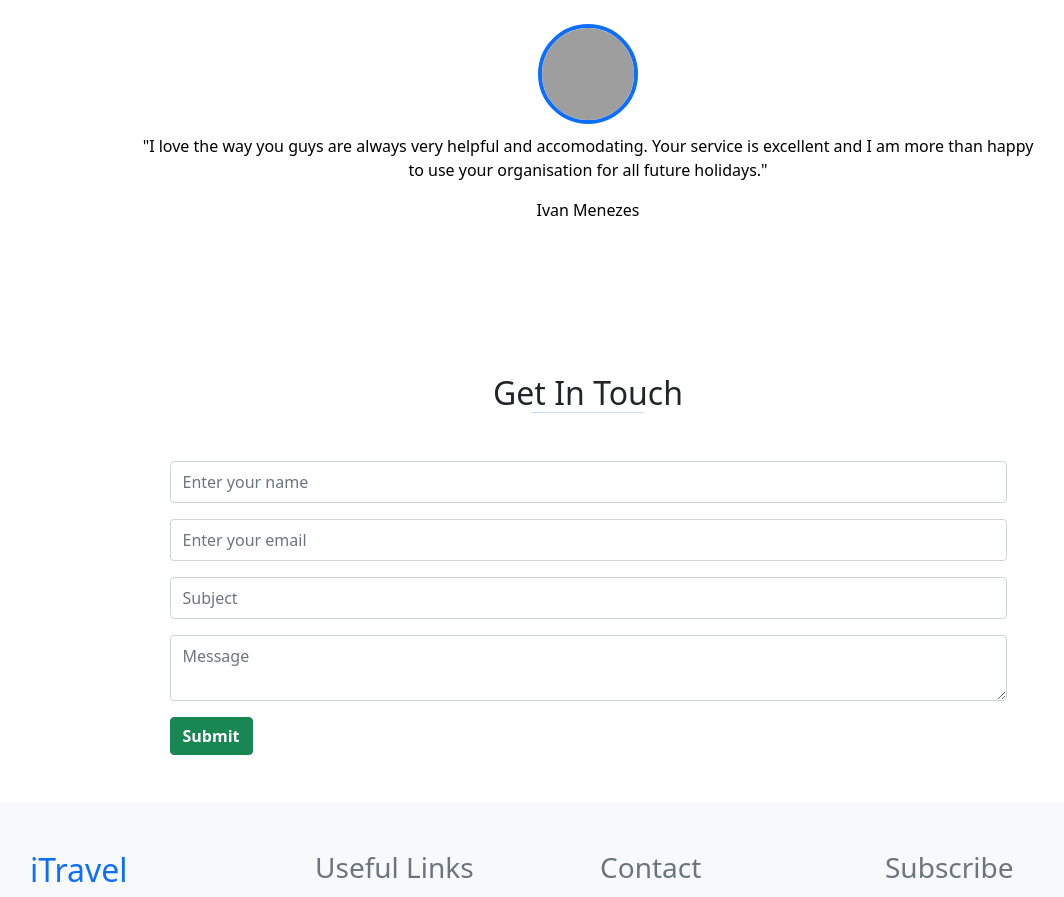
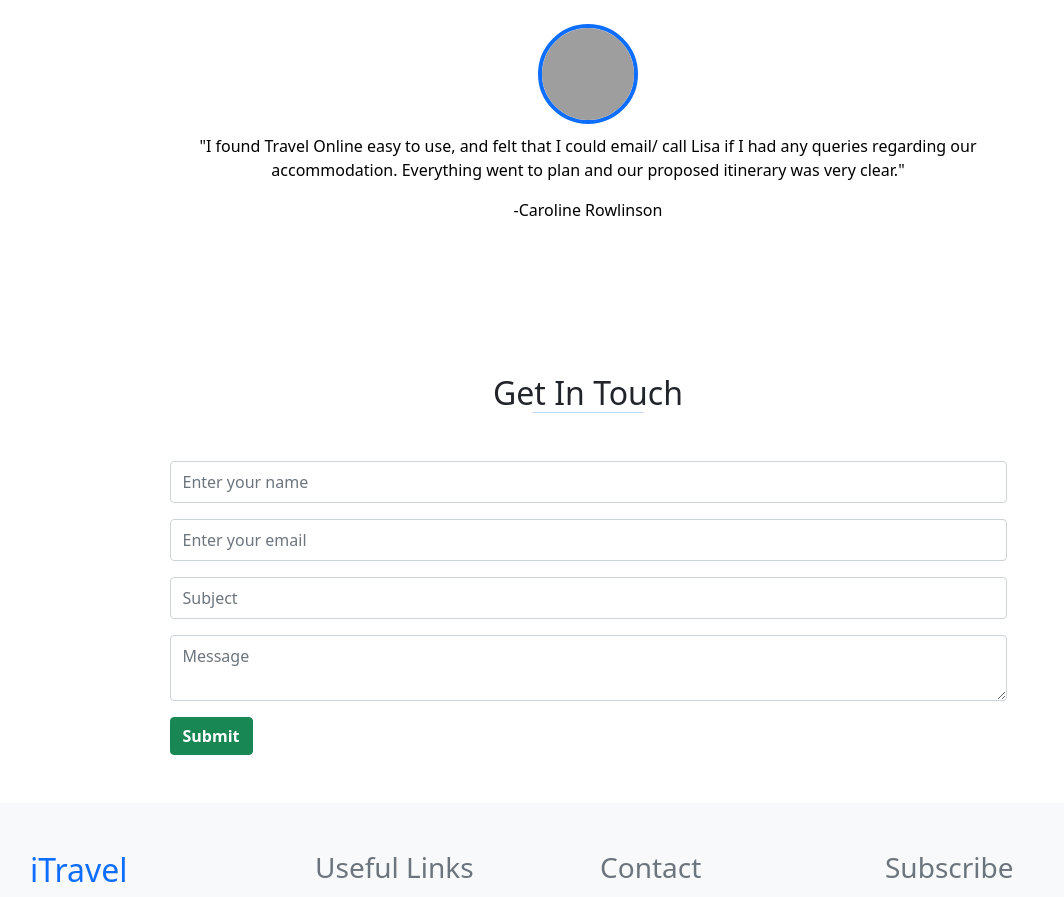
Before and after one commit to wdmahbubur/tourism-or-delivery-website-client-side, a React (Create React App) app: page / in a window 1280 px wide. Shown: the part 1800-2697 px from the top of the page, without its empty margins (52-1116 px from the left). Built offline with nearby package versions, Linux system fonts and the light colour scheme; no server answers; grey boxes are pictures that could not be loaded.

Commit message:
index update

```diff
--- a/public/index.html
+++ b/public/index.html
@@ -1,14 +1,12 @@
 <!DOCTYPE html>
 <html lang="en">
+
 <head>
   <meta charset="utf-8" />
-    <link rel="icon" href="%PUBLIC_URL%/favicon.ico" />
+  <link rel="icon" href="https://i.ibb.co/ZcHY4jn/favicon.png" />
   <meta name="viewport" content="width=device-width, initial-scale=1" />
   <meta name="theme-color" content="#000000" />
-    <meta
-      name="description"
-      content="Web site created using create-react-app"
-    />
+  <meta name="description" content="Web site created using create-react-app" />
   <link rel="apple-touch-icon" href="%PUBLIC_URL%/logo192.png" />
   <!--
       manifest.json provides metadata used when your web app is installed on a
@@ -24,8 +22,9 @@
       work correctly both with client-side routing and a non-root public URL.
       Learn how to configure a non-root public URL by running `npm run build`.
     -->
-    <title>React App</title>
+  <title>iTravel</title>
 </head>
+
 <body>
   <noscript>You need to enable JavaScript to run this app.</noscript>
   <div id="root"></div>
@@ -40,4 +39,5 @@
       To create a production bundle, use `npm run build` or `yarn build`.
     -->
 </body>
+
 </html>
--- a/src/components/Testimonials/Testimonials.js
+++ b/src/components/Testimonials/Testimonials.js
@@ -27,8 +27,8 @@ const Testimonials = () => {
                         alt="First slide"
                     />
                     <Carousel.Caption>
-                        <blockquote>"I love the way you guys are always very helpful and accomodating. Your service is excellent and I am more than happy to use your organisation for all future holidays."</blockquote>
-                        <p>Ivan Menezes</p>
+                        <blockquote>"I found Travel Online easy to use, and felt that I could email/ call Lisa if I had any queries regarding our accommodation. Everything went to plan and our proposed itinerary was very clear."</blockquote>
+                        <p>-Caroline Rowlinson</p>
                     </Carousel.Caption>
                 </Carousel.Item>
                 <Carousel.Item>
--- a/src/components/pages/ManageAllBooking/ManageAllBooking.js
+++ b/src/components/pages/ManageAllBooking/ManageAllBooking.js
@@ -68,8 +68,6 @@ const ManageAllBooking = () => {
                     </Thead>
                     <Tbody>
                         {
-
-                            bookings.length > 0 ?
                             bookings.map(booking => <Tr key={booking._id}>
                                 <Td>{count++}</Td>
                                 <Td>{booking.tour}</Td>
@@ -81,12 +79,7 @@ const ManageAllBooking = () => {
                                 <Td><Button variant="success" onClick={() => approvedBooking(booking._id)}>Approved Booking</Button></Td>
                                 <Td><Button variant="danger" onClick={() => cancelBooking(booking._id)}>Cancel Booking</Button></Td>
                             </Tr>)
-                                :
-                                <Tr>
-                                    <Td colSpan="8" className="text-center text-warning">
-                                        No Booking Found
-                                    </Td>
-                                </Tr>
+
                         }
                     </Tbody>
                 </Table>
--- a/src/components/pages/MyBooking/MyBooking.js
+++ b/src/components/pages/MyBooking/MyBooking.js
@@ -49,7 +49,6 @@ const MyBooking = () => {
                     <Tbody>
                         {
 
-                            bookings.length > 0 ?
                             bookings.map(booking => <Tr key={booking._id}>
                                 <Td>{count++}</Td>
                                 <Td>{booking.tour}</Td>
@@ -60,12 +59,7 @@ const MyBooking = () => {
                                 <Td>{booking.status}</Td>
                                 <Td><Button variant="danger" onClick={() => cancelBooking(booking._id)}>Cancel Booking</Button></Td>
                             </Tr>)
-                                :
-                                <Tr>
-                                    <Td colSpan="8" className="text-center text-warning">
-                                        No Booking Found
-                                    </Td>
-                                </Tr>
+
                         }
 
 
```
Also changed, not shown: firebase.json. Lines whose indentation alone changed are shown as unchanged.
